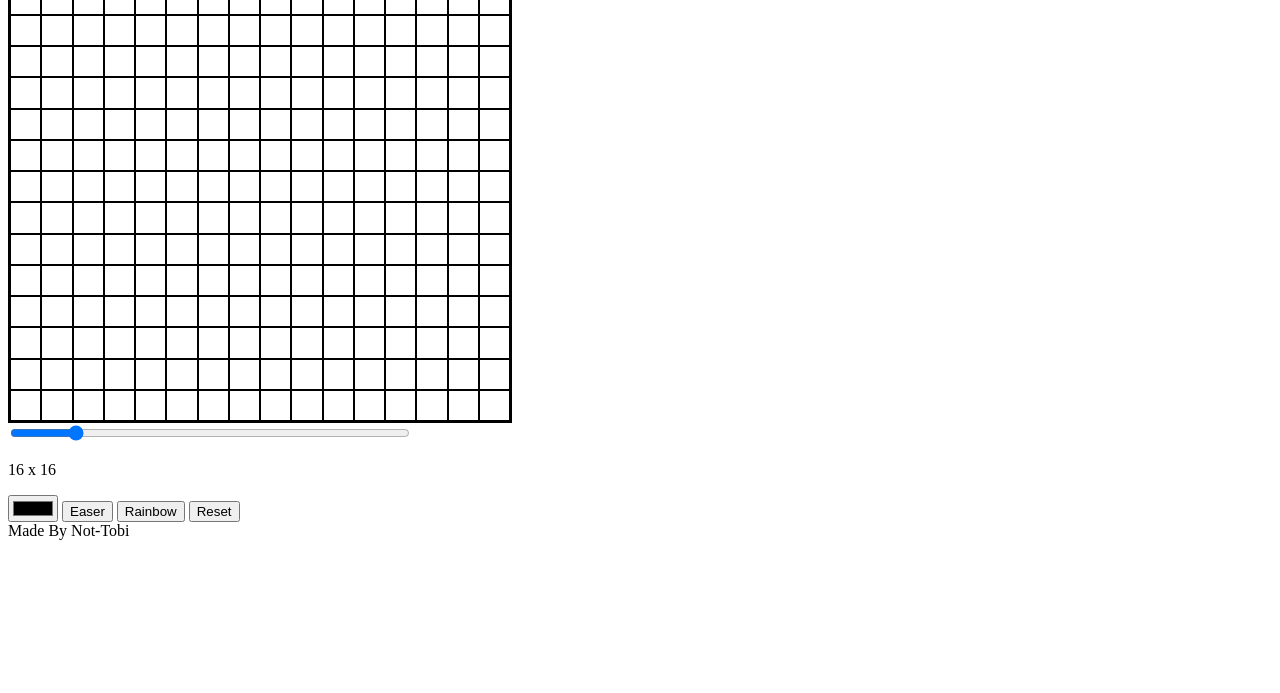
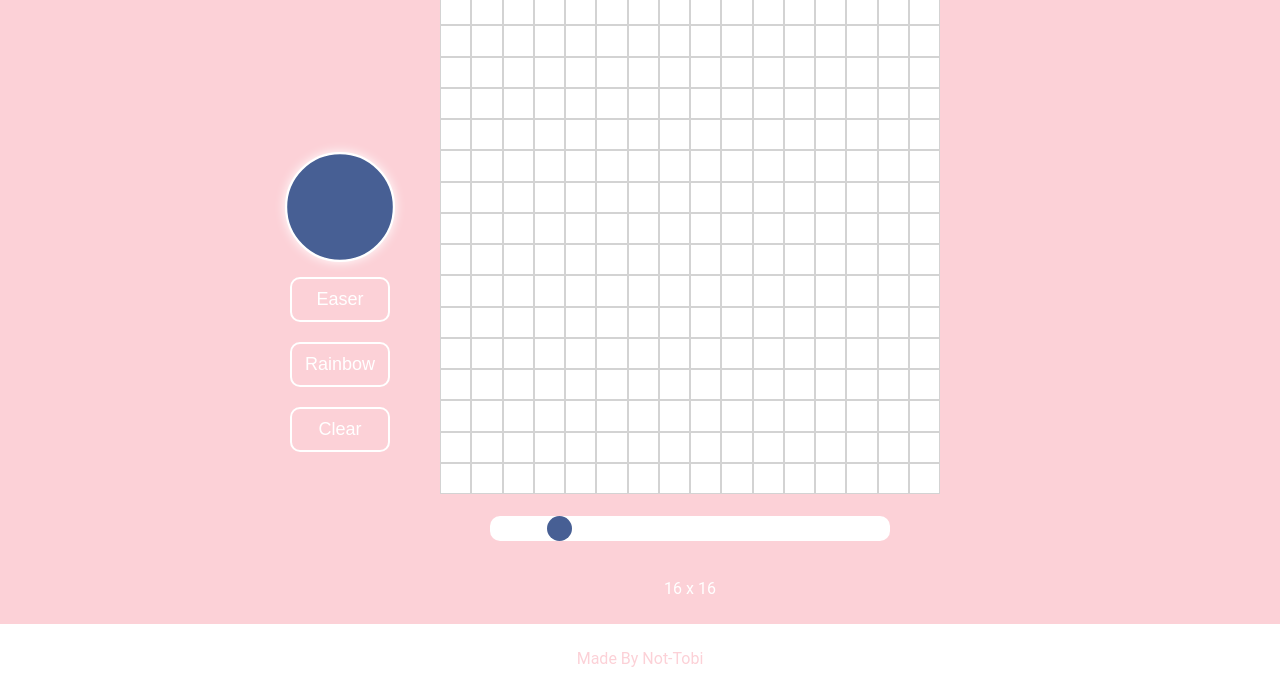
Before and after one commit to Not-Tobi/odin-etch-a-sketch, a plain HTML site: page index.html in a window 1280 px wide. Shown: the part 107-800 px from the top of the page. Drawn offline with Linux system fonts and the light colour scheme.

Commit message:
Add an UI

```diff
--- a/index.html
+++ b/index.html
@@ -9,17 +9,21 @@
 </head>
 <body>
     <div class='title'>Sketch It!</div>
-    <div clas ='grindAndSlider'>
-        <div class="grid"></div>
-        <input id="slider" type="range" min="1" max="100" step="1" value="16"/>
-        <p><output id="value"></output></p>
-    </div>
 
-    <div class="tool">
-        <input id="userColour" type="color" id="head" name="head">
-        <button class="easer">Easer</button>
-        <button class="rainbow">Rainbow</button>
-        <button class="reset">Reset</button>
+    <div class="main">
+        <div class="tools">
+            <button class="btn userColourBorder active">
+                <input id="userColour" type="color" value="#475F94">
+            </button>
+            <button class="btn easer">Easer</button>
+            <button class="btn rainbow">Rainbow</button>
+            <button class="clear">Clear</button>
+        </div>
+        <div class ='gridAndSlider'>
+            <div class="grid"></div>
+            <input id="slider" type="range" min="1" max="100" step="1" value="16"/>
+            <p><output id="value"></output></p>
+        </div>
     </div>
 
     <div class='footer'>
--- a/js-file.js
+++ b/js-file.js
@@ -1,11 +1,12 @@
 let mouse;
 let random;
-let colour = 'black';
+let colour = '#475F94';
 let gridSize = 500;
 let userInput = 16;
 let squareSize;
 let squareTotal;
 let grid = document.querySelector(".grid");
+let btn = document.querySelectorAll(".btn");
 interactive();
 
 // Remove existing grid
@@ -66,24 +67,64 @@ function interactive() {
     }
 }
 
-// User colour
+// Remove Active Class
+function removeActiveClass() {
+    btn.forEach(btn => {
+        console.log(btn)
+        btn.classList.remove('active');
+    })
+}
+
+// User Colours
 let userColour = document.querySelector("#userColour");
+let userColourBorder = document.querySelector(".userColourBorder");
 userColour.addEventListener('input',() => {
+    userColourBorder.style.backgroundColor = userColour.value;
     colour = userColour.value;
     random = false;
+})
+
+userColourBorder.addEventListener('click',() => {
+    if (userColourBorder.classList.contains('active')) {
+        userColourBorder.classList.remove('active');
+    }
+    else {
+        removeActiveClass();
+        userColourBorder.classList.add('active');
+        colour = userColour.value;
+        random = false;
+    }
 })
 
 // Easer
 let easer = document.querySelector(".easer");
 easer.addEventListener('click',() => {
-    colour = 'white';
-    random = false;
+    if (easer.classList.contains('active')) {
+        colour = userColour.value;
+        random = false;
+        easer.classList.remove('active');
+    }
+    else {
+        removeActiveClass();
+        easer.classList.add('active');
+        colour = 'white';
+        random = false;
+    }
 })
 
 // Rainbow
 let rainbow = document.querySelector(".rainbow");
 rainbow.addEventListener('click',() => {
-    return random = true;
+    if (rainbow.classList.contains('active')) {
+        colour = userColour.value;
+        random = false;
+        rainbow.classList.remove('active');
+    }
+    else {
+        removeActiveClass();
+        rainbow.classList.add('active');
+        return random = true;
+    }
 })
 
 function randomColour() {
@@ -93,14 +134,13 @@ function randomColour() {
     return colour = `rgb(${r}, ${g}, ${b})`
 }
 
-// Reset
-let reset = document.querySelector(".reset");
-reset.addEventListener('click',() => {
+// Clear the grid
+let clear = document.querySelector(".clear");
+clear.addEventListener('click',() => {
     let square = document.querySelectorAll(".square");
     square.forEach((square) => {
         square.style.backgroundColor = 'white';
     })
-    random = false;
 })
 
 // Grid size using a slider
--- a/style.css
+++ b/style.css
@@ -1,5 +1,116 @@
+body {
+    font-family: Roboto, sans-serif;
+    background-color: #fcd1d7;
+    color: white;
+    margin: 0;
+    padding: 0;
+    height: 100vh;
+    display: flex;
+    flex-direction: column;
+    justify-content: space-between;
+}
+
+.title {
+    margin-top: 20px;
+    font-size: 60px;
+    font-weight: bold;
+    display: flex;
+    justify-content: center;
+}
+
+.main {
+    display: flex;
+    justify-content: center;
+
+}
+
+/* Grid and Slider */
+.gridAndSlider {
+    gap: 20px;
+    margin: 0 50px;
+    display: flex;
+    flex-direction: column;
+    align-items: center;
+}
+
+#slider:hover {
+    transform: scale(1.1);
+    box-shadow: 0 0 10px white;
+}
+
+#slider {
+    appearance: none;
+    border-radius: 10px;
+    width: 400px;
+    background: white;
+}
+
+#slider::-webkit-slider-thumb {
+    -webkit-appearance: none;
+    width: 25px;
+    height: 25px;
+    border-radius: 50%;
+    background: #475F94;
+    cursor: pointer;
+  }
+
+/* Tools */
+.tools {
+    display: flex;
+    flex-direction: column;
+    align-items: center;
+    justify-content: center;
+    gap: 20px;
+}
+
+.userColourBorder {
+    background-color: #475F94;
+    border-radius: 50%;
+    overflow: hidden;
+    width: 100px;
+    height: 100px;
+}
+
+#userColour {
+    opacity: 0;
+    width: 100px;
+    height: 100px;
+}
+
+button {
+    cursor: pointer;
+    font-size: 18px;
+    color: white;
+    background-color: transparent;
+    border: 2px solid white;
+    width: 100px;
+    padding: 10px;
+    border-radius: 10px;
+}
+
+button:hover, .userColourBorder:hover  {
+    transform: scale(1.1);
+    box-shadow: 0 0 10px white;
+}
+
+.active {
+    transform: scale(1.1);
+    box-shadow: 0 0 10px white;
+}
+
+/* Footer */
+.footer {
+    background-color: white;
+    color: #fcd1d7;
+    padding: 25px 0;
+    display: flex;
+    justify-content: center;
+}
+
+
+
+/* Grid and Squares */
 .grid {
-    border: 2px solid black;
     height: 500px;
     width: 500px;
     display: flex;
@@ -9,10 +120,6 @@
 
 .square {
     box-sizing: border-box;
-    border: 1px solid black;
+    border: 1px solid lightgray;
     background-color: white;
 }
-
-#slider {
-    width: 400px;
-}
```
